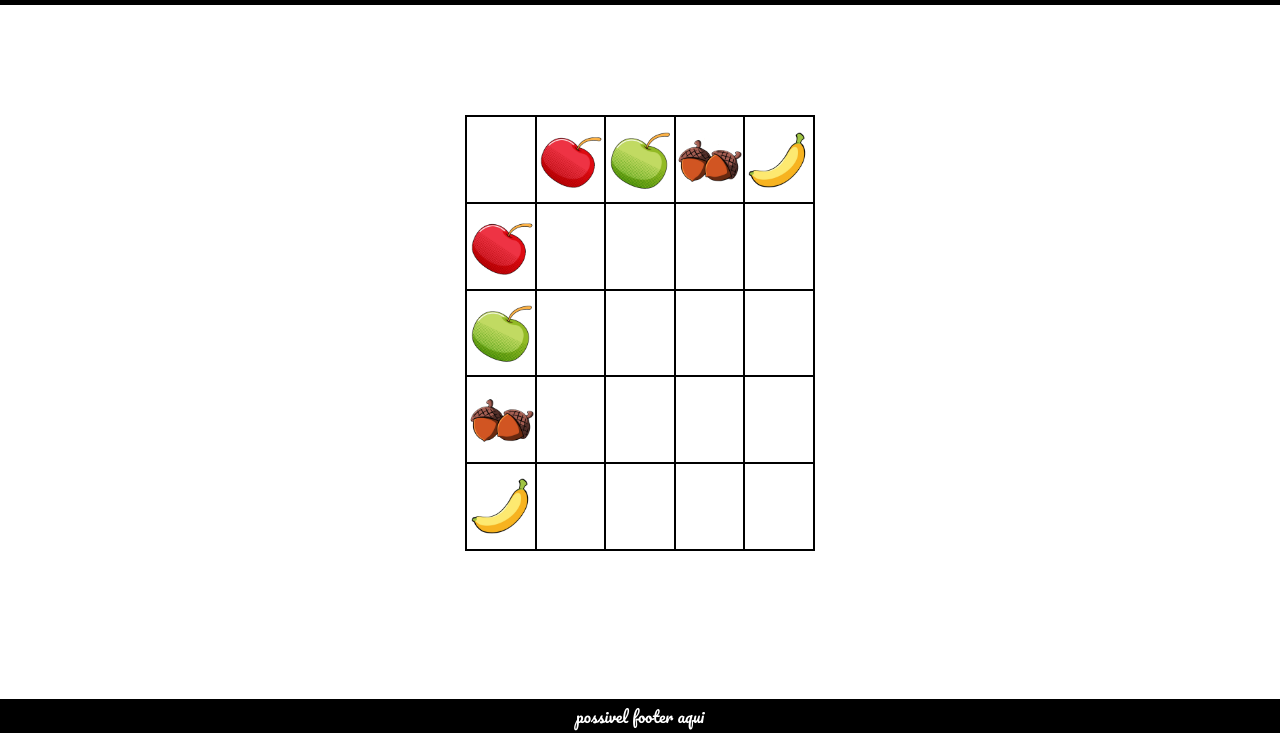
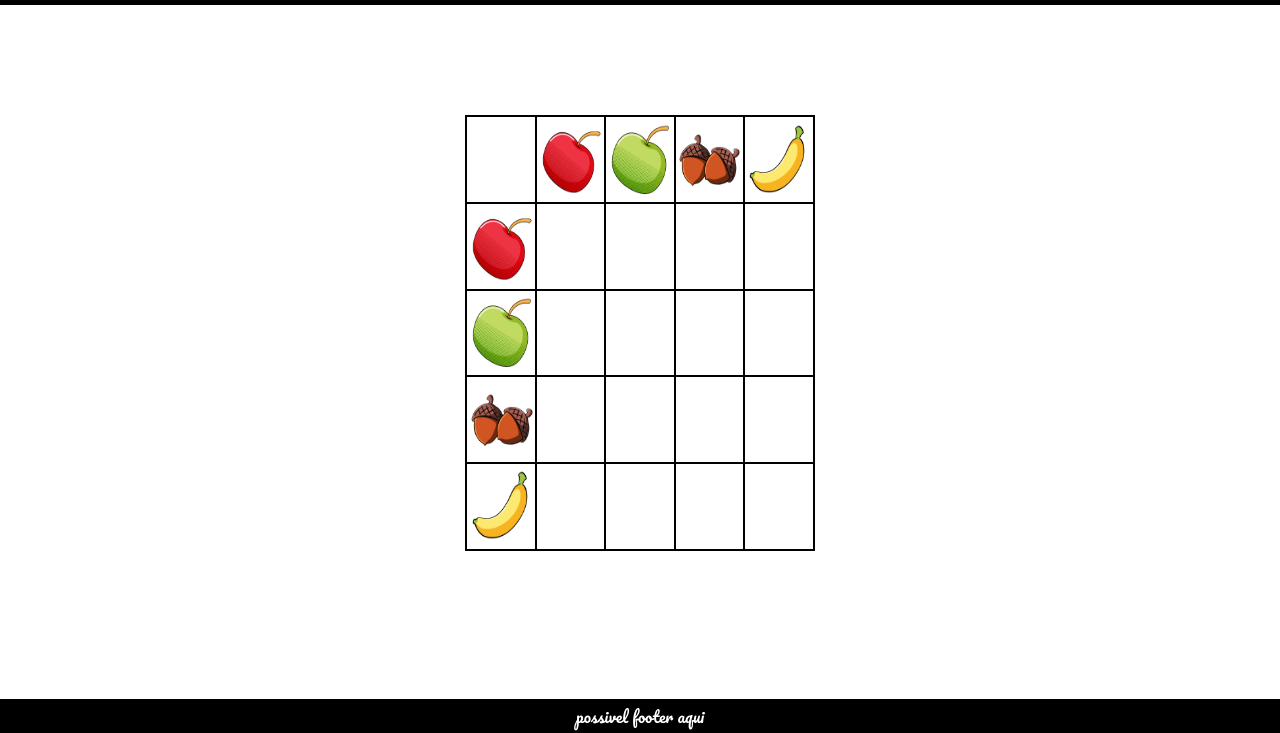
Before and after one commit to gabrieldantasoli/EA-Grupos_e_Aneis, a plain HTML site: page index.html in a window 1280 px wide. Both pictures are taken after a click on the button "Start". Shown: the part 67-800 px from the top of the page. Drawn offline with Linux system fonts and the light colour scheme.

Commit message:
refatoracao

```diff
--- a/index.html
+++ b/index.html
@@ -49,7 +49,7 @@
                 </div>
 
             </div>
-            <button id="start" onclick="setTable()">Start</button>
+            <button id="start" onclick="generateWindow()">Start</button>
         </div>
 
         <div id="tabela">
--- a/scripts/mainScript.js
+++ b/scripts/mainScript.js
@@ -1,7 +1,9 @@
-let images = ["images/banana.png", "images/cereja.png", "images/laranja.png", "images/maca.png", "images/macaVerde.png", "images/manga.png", "images/melancia.png", "images/nozes.png", "images/pera.png", "images/tomate.png", "images/umbu.png", "images/uva.png"];
-images.sort(()=> Math.random() - 0.5);
+function generateWindow(){
+    setTable();
+    setImages();
+}
 
-function setTable() {
+function setTable(){
     document.querySelector("#gameOptions").style.display = "none";
     document.querySelector("#tabela").style.display = "block";
 
@@ -18,38 +20,32 @@ function setTable() {
     let div = document.createElement("div");
     divContainer.appendChild(div);
 
-    for(let a = 0; a < tamanho; a++){
-        let imgContainer = document.createElement("div");
-        let img = document.createElement("img");
-        img.setAttribute("src", images[a]);
-        img.style.height = size * 3 + "%";
-        imgContainer.appendChild(img);
-        imgContainer.style.display = "flex"
-        img.style.margin = "auto";
-        imgContainer.style.textAlign = "center";
-        divContainer.appendChild(imgContainer);
-    }
-
-    divPai.appendChild(divContainer);
-
-
-    for (let a = 0; a < tamanho; a++) {
+    for (let a = 0; a <= tamanho; a++) {
         let divContainer = document.createElement("div");
         divContainer.style.height = size + "%";
 
-        let imgContainer = document.createElement("div");
-        let img = document.createElement("img");
-        img.setAttribute("src", images[a]);
-        img.style.height = size * 3 + "%";
-        imgContainer.appendChild(img);
-        imgContainer.style.display = "flex"
-        img.style.margin = "auto";
-        imgContainer.style.textAlign = "center";
-        divContainer.appendChild(imgContainer);
-        for (let b = 0; b < tamanho; b++) {
+        for (let b = 0; b <= tamanho; b++) {
             let div = document.createElement("div");
+            if((b == 0 && a != 0) || (a == 0 && b != 0)){
+                div.setAttribute("class", "imgContainer")
+            }
             divContainer.appendChild(div);
         }
         divPai.appendChild(divContainer);
     }
 }
+
+function setImages(){
+    const images = ["images/banana.png", "images/cereja.png", "images/laranja.png", "images/maca.png", "images/macaVerde.png", "images/manga.png", "images/melancia.png", "images/nozes.png", "images/pera.png", "images/tomate.png", "images/umbu.png", "images/uva.png"];
+    images.sort(()=> Math.random() - 0.5);
+    let imgContainers = document.querySelectorAll(".imgContainer");
+    const tamanho = document.querySelector("input[type='radio']:checked").getAttribute("data-number");
+    let cont = 0;
+    imgContainers.forEach(item =>{
+        let img = document.createElement("img");
+        img.setAttribute("class", "imgIcon")
+        img.setAttribute("src", images[cont % tamanho]);
+        cont++;
+        item.appendChild(img);
+    })
+}
--- a/styles/style.css
+++ b/styles/style.css
@@ -104,6 +104,17 @@ header h1{
     width: 100%;
     outline: 1px solid black;
 }
+
+.imgContainer{
+    position: relative;
+}
+
+.imgIcon{
+    height: 90%;
+    width: 90%;
+    margin-top: 5%;
+}
+
 /* estilo da tabela termina aqui */
 
 /* estilo do footer começa aqui */
```
